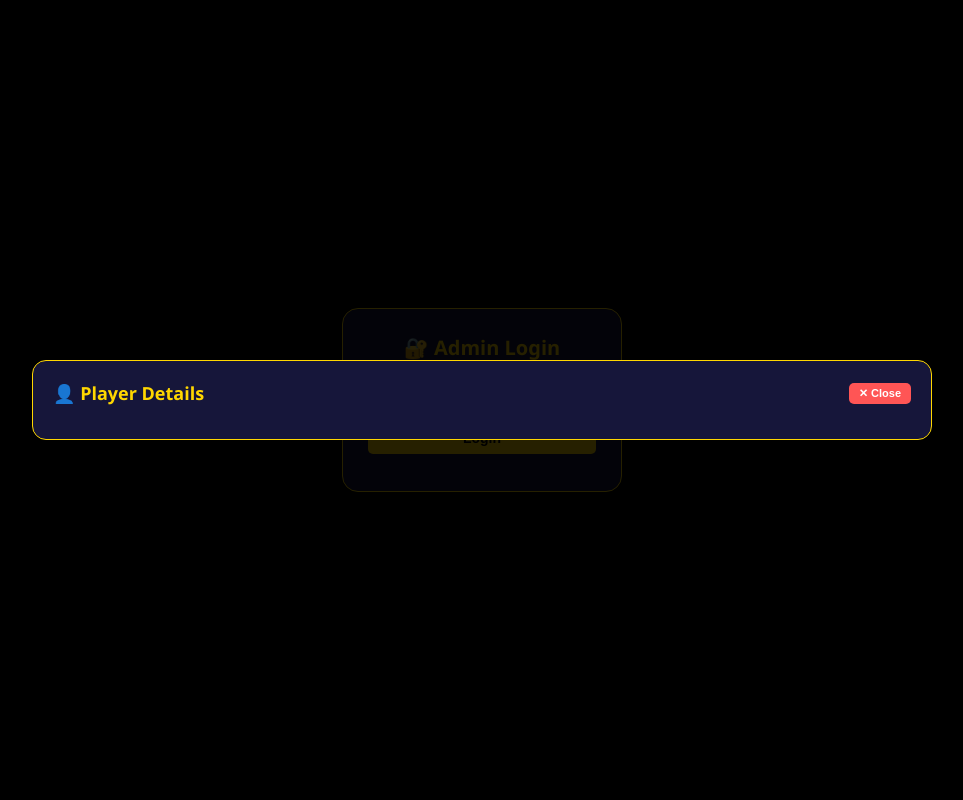
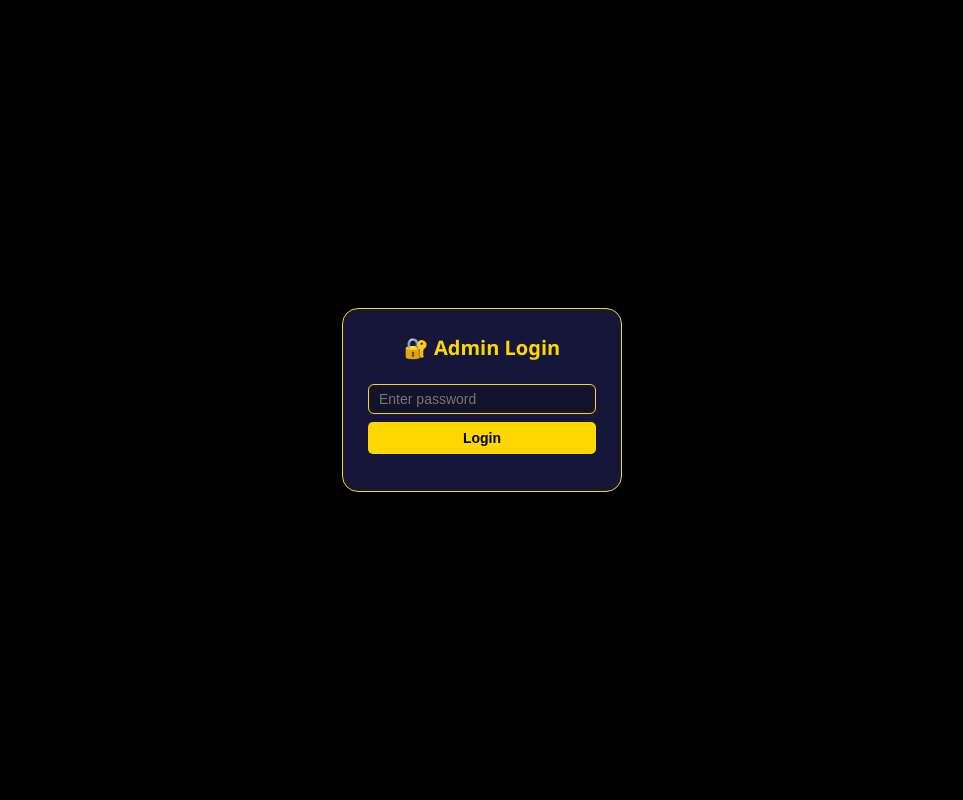
Before and after one commit to henokj2000-prog/nef_bingo_app, a Flask app: page /admin in a window 1280 px wide. Shown: the whole page, without its empty margins (158-1121 px from the left). Run offline with Flask 3, Linux system fonts and the light colour scheme; parts of the project's set-up code (start-up, migrations or seed data) failed here and were passed over; some libraries are stand-ins or nearby versions.

Commit message:
Update admin.html

```diff
--- a/templates/admin.html
+++ b/templates/admin.html
@@ -73,6 +73,7 @@
         .collapsible-body { display: none; }
         .collapsible-body.expanded { display: block; }
         .detail-overlay { position: fixed; top: 0; left: 0; width: 100%; height: 100%; background: rgba(0,0,0,0.85); z-index: 1100; display: flex; justify-content: center; align-items: flex-start; padding: 20px 10px; overflow-y: auto; }
+        .detail-overlay.hidden { display: none; }
         .detail-box { background: #16163a; border-radius: 14px; border: 1px solid #FFD700; width: 100%; max-width: 900px; padding: 20px; margin: auto; max-height: 90vh; overflow-y: auto; }
         .detail-box-header { display: flex; justify-content: space-between; align-items: center; margin-bottom: 14px; }
         .detail-box-header h2 { color: #FFD700; font-size: 18px; }
```
